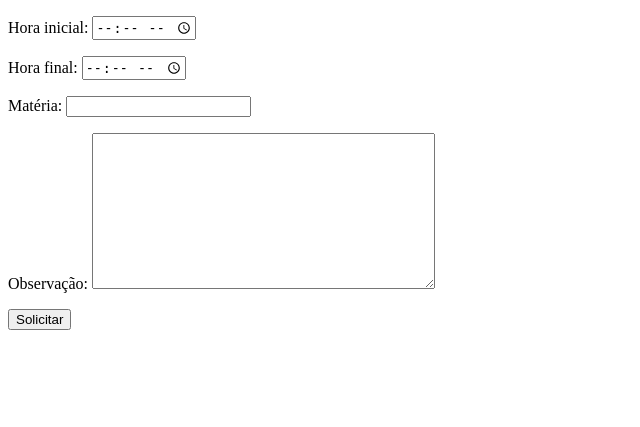
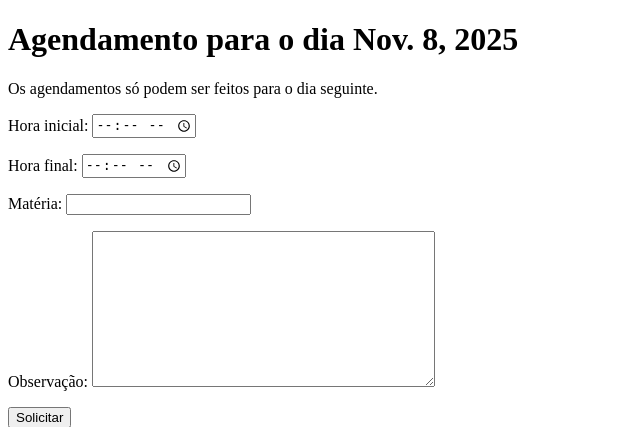
Before and after one commit to lorenaneiva/room-scheduling-manager, a Django app: page /agendar/1/ in a window 1280 px wide. Shown: the part 26-453 px from the top of the page, without its empty margins (0-640 px from the left). Run offline with Django 5.2, Linux system fonts and the light colour scheme.

Commit message:
expondo o dia do agendamento na pagina agendar

```diff
--- a/agendador/templates/agendador/agendar.html
+++ b/agendador/templates/agendador/agendar.html
@@ -1,5 +1,8 @@
 {% extends "agendador/base.html" %}
-{% block header %}{% endblock header %}
+{% block header %}
+<h1>Agendamento para o dia {{ amanha }}</h1>
+<p>Os agendamentos só podem ser feitos para o dia seguinte.</p>
+{% endblock header %}
 {% block content %}
 <form action="{% url 'agendar' sala_id %}" method="post">
     {% csrf_token %}
--- a/agendador/views.py
+++ b/agendador/views.py
@@ -25,9 +25,8 @@ def index(request):
 
 def salas(request):
     salas = Sala.objects.order_by('capacidade')
-
     context = {
-        'salas':salas
+        'salas':salas,
     }
 
     return render(request,'agendador/salas.html', context)
@@ -38,18 +37,34 @@ def agendar(request, sala_id):
     else:
         form = AgendamentoForm(request.POST)
         if form.is_valid():
+
+            novo_agendamento = form.save(commit=False)
+            novo_agendamento.professor = request.user
+            novo_agendamento.sala = get_object_or_404(Sala, id=sala_id)
+            novo_agendamento.data_agendamento = date.today() + timedelta(days=1)
+
+            conflito = Agendamento.objects.filter(
+                sala=novo_agendamento.sala,
+                data_agendamento=novo_agendamento.data_agendamento,
+                status='aceito'
+            ).filter(
+                hora_inicio__lt=novo_agendamento.hora_fim, # hora_inicio é menor que a hora_fim
+                hora_fim__gt=novo_agendamento.hora_inicio # hora_fim é maior que a hora_inicio
+            ).exists()
+            if conflito:
+                messages.error(request, "Essa sala já está reservada nesse horário.")
+                return render(request, 'agendador/agendar.html', {'form': form, 'sala_id': sala_id})
+
             with transaction.atomic():
-                novo_agendamento = form.save(commit=False)
-                novo_agendamento.professor = request.user
-                novo_agendamento.sala = get_object_or_404(Sala, id=sala_id)
-                hoje = date.today()
-                amanha = hoje + timedelta(days=1)
-                novo_agendamento.data_agendamento = amanha
                 novo_agendamento.save()
             messages.success(request, 'Solicitação de agendamento feita com sucesso!')
             return HttpResponseRedirect(reverse('salas'))
+    hoje = date.today()
+    amanha = hoje + timedelta(days=1)
+
     context = {
         'form': form,
-        'sala_id':sala_id
+        'sala_id':sala_id,
+        'amanha':amanha
     }
     return render(request,'agendador/agendar.html', context)
```
